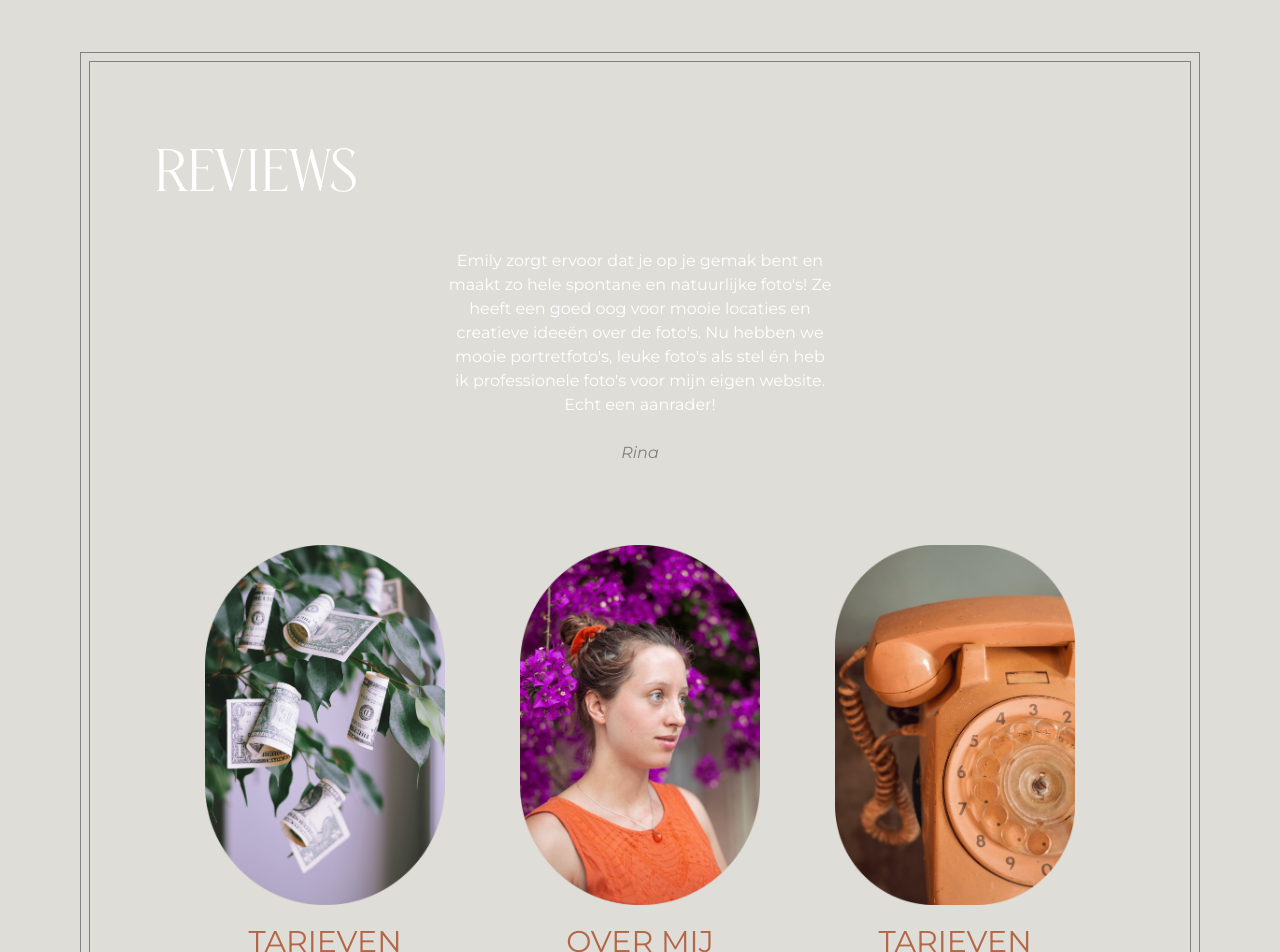
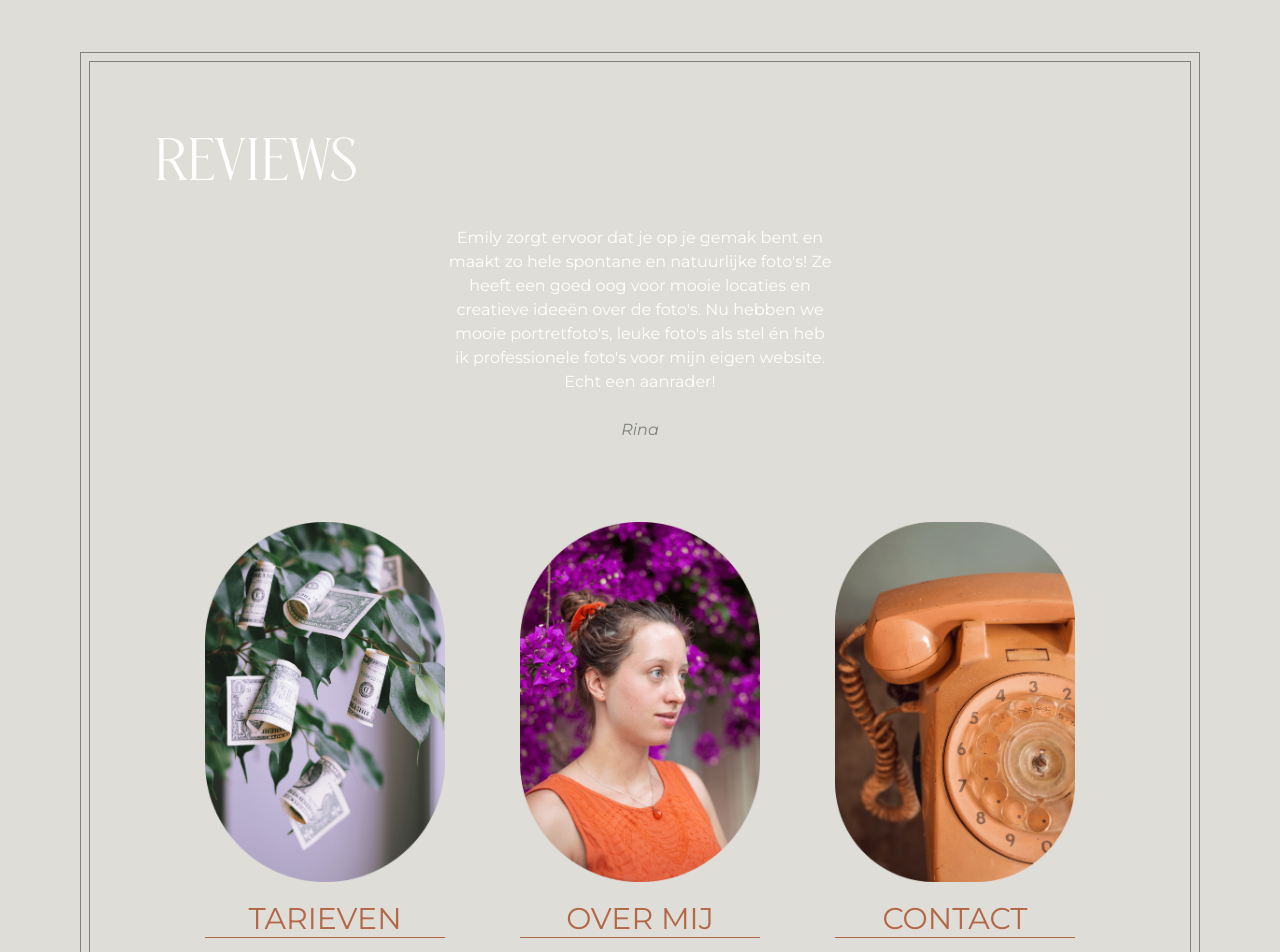
Before and after one commit to Sneruall/fotos-van-emily, a Next.js app: page / in a window 1280 px wide. Shown: the part 5280-6232 px from the top of the page. Built offline with nearby package versions, Linux system fonts and the light colour scheme.

Commit message:
reviews.js
adjusted mobile view

```diff
--- a/components/layout/Section.js
+++ b/components/layout/Section.js
@@ -7,5 +7,3 @@ function Section(props) {
 }
 
 export default Section;
-
-// <main className="max-w-screen-2xl mx-auto">
--- a/components/sections/reviews.js
+++ b/components/sections/reviews.js
@@ -8,7 +8,7 @@ function Reviews() {
     <Section bg={"bg-brown-light"}>
       <div className=" border border-grey-dark p-2 md:mx-auto md:max-w-6xl 3xl:max-w-full">
         <div className="border border-grey-dark p-16">
-          <h2 className="text-center md:text-left text-6xl font-display uppercase text-white leading-snug">
+          <h2 className="text-center md:text-left text-5xl md:text-6xl font-display uppercase text-white leading-snug">
             Reviews
           </h2>
           <div className="flex justify-center">
@@ -55,8 +55,8 @@ function Reviews() {
                 img="/images/telefoon.png"
                 imgwidth={342}
                 imgheight={513}
-                alt="Geldboom"
-                title="Tarieven"
+                alt="Telefoon"
+                title="Contact"
                 description="Wil je mij inhuren of heb je vragen? Neem contact op met mij en we bespreken jouw wensen en de mogelijkheden."
                 showDescriptionOnMobile
               />
--- a/components/ui/button.js
+++ b/components/ui/button.js
@@ -3,7 +3,7 @@ import Link from "next/link";
 function Button(props) {
   return (
     <Link href={props.link}>
-      <button class="bg-white hover:bg-pink-darkest hover:text-white text-pink-darkest font-semibold uppercase py-4 px-6 rounded-full min-w-170">
+      <button class="button">
         {props.text}
       </button>
     </Link>
--- a/styles/globals.css
+++ b/styles/globals.css
@@ -6,7 +6,12 @@
     font-family: "Diranista-Regular";
     src: url("./fonts//Diranista-Regular.woff") format("woff");
   }
+}
 
+@layer components{
+  .button{
+    @apply bg-white hover:bg-pink-darkest hover:text-white text-pink-darkest font-semibold uppercase py-4 px-6 rounded-full min-w-170
+  }
 }
 
 @tailwind utilities;
```
